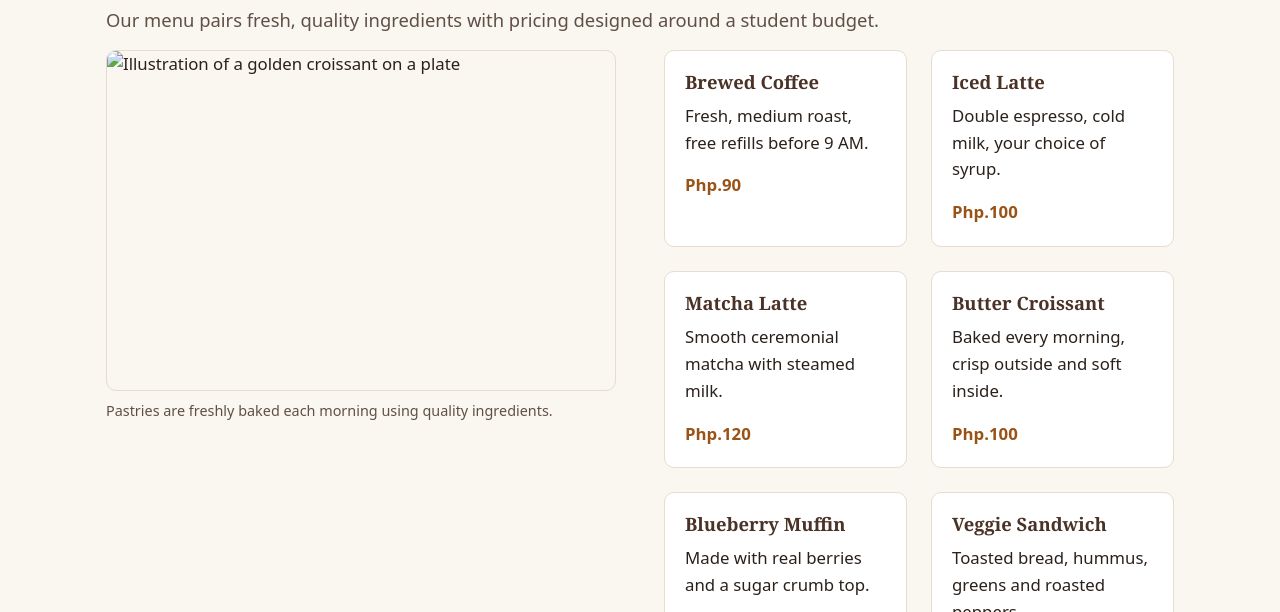
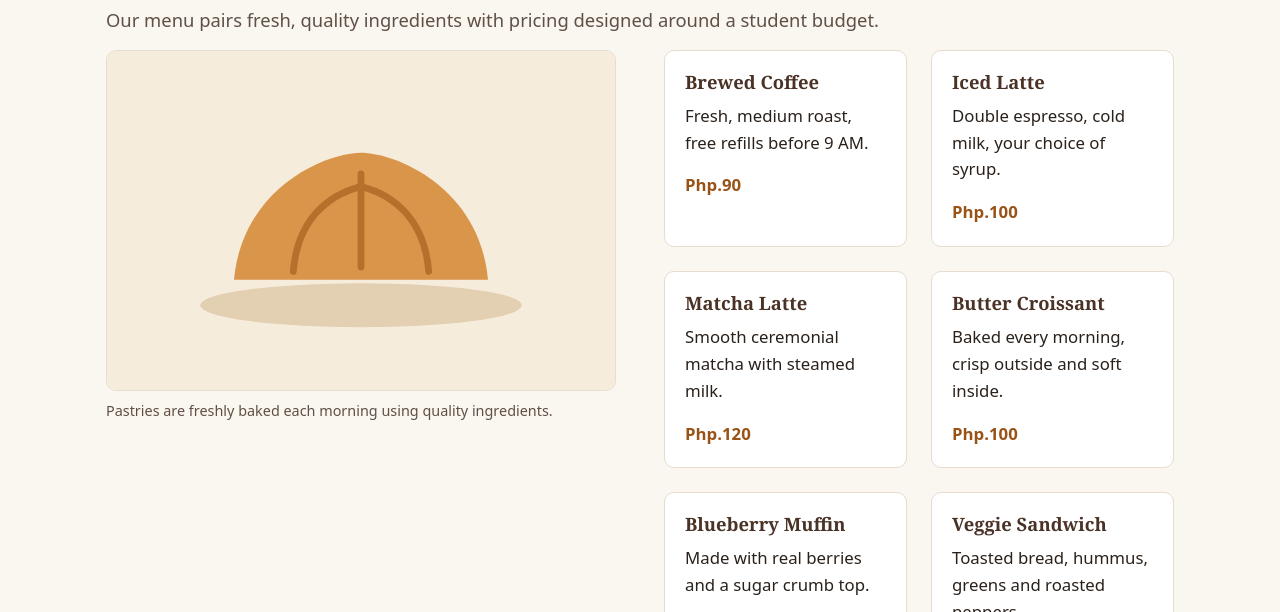
Before and after one commit to IXSEO0/Rilcopiro-mini-project, a plain HTML site: page menu.html in a window 1280 px wide. Shown: the part 173-785 px from the top of the page. Drawn offline with Linux system fonts and the light colour scheme.

Commit message:
Update menu.html

```diff
--- a/menu.html
+++ b/menu.html
@@ -21,7 +21,7 @@
       <p class="lead">Our menu pairs fresh, quality ingredients with pricing designed around a student budget.</p>
       <div class="split">
         <figure>
-          <img src="images/pastry.svg" alt="Illustration of a golden croissant on a plate" width="600" height="400">
+          <img src="pastry.svg" alt="Illustration of a golden croissant on a plate" width="600" height="400">
           <figcaption>Pastries are freshly baked each morning using quality ingredients.</figcaption>
         </figure>
         <div class="card-grid">
```
